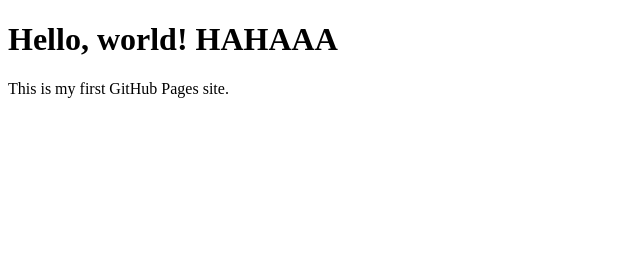
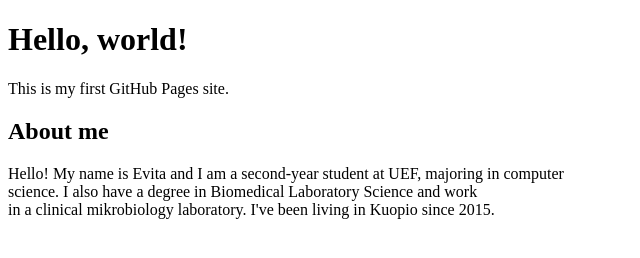
Before and after one commit to evitaromppanen/portfolio-site, a plain HTML site: page index.html in a window 1280 px wide. Shown: the whole page, without its empty margins (0-640 px from the left). Drawn offline with Linux system fonts and the light colour scheme.

Commit message:
Uusi otsikko

```diff
--- a/index.html
+++ b/index.html
@@ -1,10 +1,17 @@
 <!DOCTYPE html>
 <html>
 <head>
-  <title>My First GitHub Page</title>
+  <title>Portfolio</title>
 </head>
 <body>
-  <h1>Hello, world! HAHAAA</h1>
+  <h1>Hello, world!</h1>
   <p>This is my first GitHub Pages site.</p>
+
+  <section>
+    <h2>About me</h2>
+    <p>Hello!  My name is Evita and I am a second-year student at UEF, majoring in computer<br>
+      science. I also have a degree in Biomedical Laboratory Science and work<br>
+      in a clinical mikrobiology laboratory. I've been living in Kuopio since 2015.</p>
+  </section>
 </body>
 </html>
```
